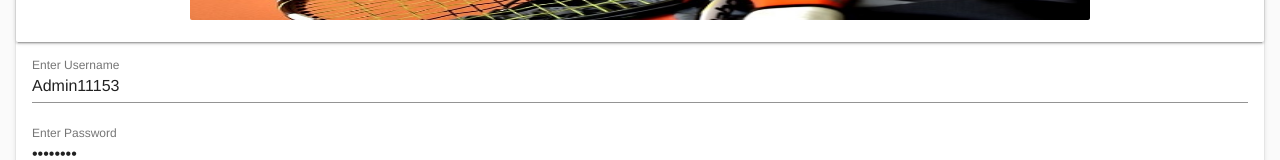
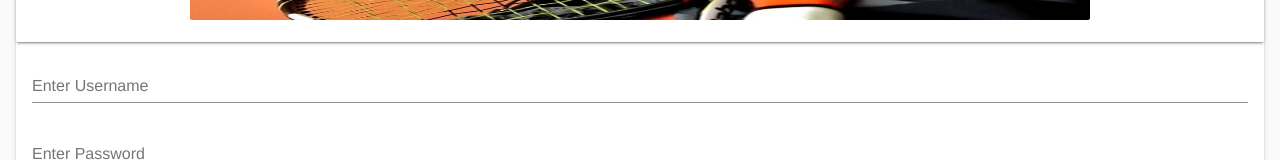
Before and after one commit to oxz3/parks-and-rec-frontend, a Vue app: page / in a window 1280 px wide. Shown: the part 1300-1460 px from the top of the page. Built offline with nearby package versions, Linux system fonts and the light colour scheme.

Commit message:
fixed the deafult logon user dispaly

```diff
--- a/src/views/Logon.vue
+++ b/src/views/Logon.vue
@@ -205,8 +205,8 @@
             isAdmin: false,
             valid: false,
             user: {
-                username: "Admin11153",
-                password: "password"
+                username: "",
+                password: ""
             },
             roles: [
                 {key: "Admin", value: "Admin"},
```
